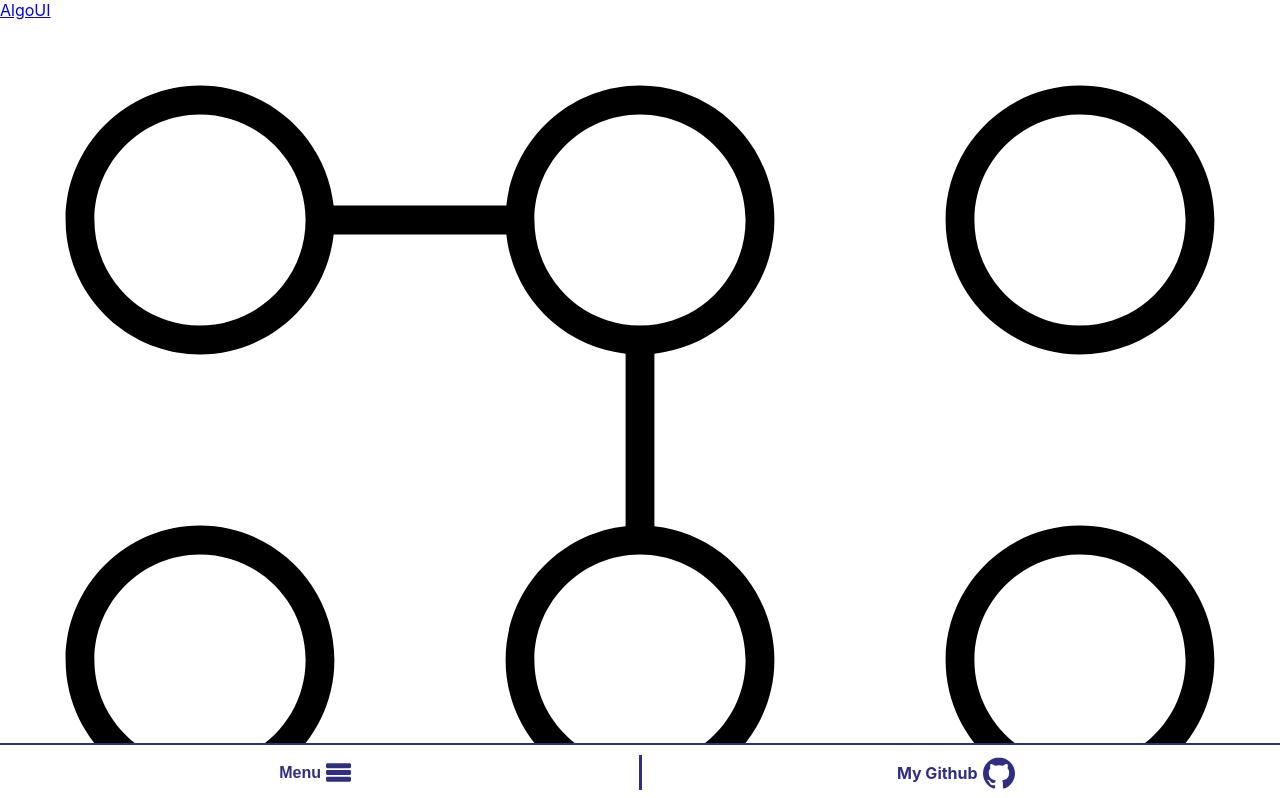
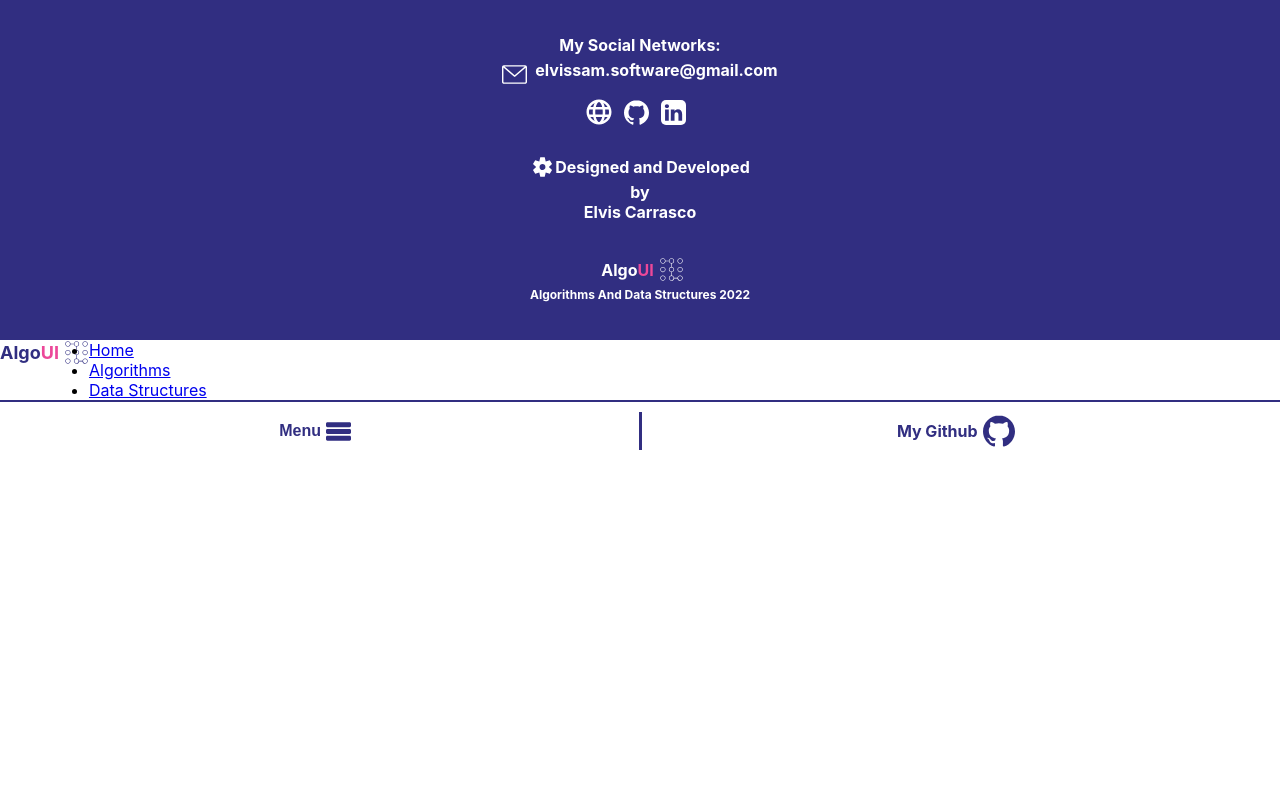
Before and after one commit to Elvissamir/Algoui, a React (Create React App) app: page /algorithms in a window 1280 px wide. Shown: the top 798 px of the page. Built offline with nearby package versions, Linux system fonts and the light colour scheme.

Commit message:
Add Logo component with css styles

```diff
--- a/src/assets/styles/components/_index.scss
+++ b/src/assets/styles/components/_index.scss
@@ -0,0 +1 @@
+@import './logo';
--- /dev/null
+++ b/src/assets/styles/components/_logo.scss
@@ -0,0 +1,25 @@
+.logo {
+    display: flex;
+    align-items: center;
+    text-decoration: none;
+
+    .text {
+        color: var(--brand-purple);
+        font-size: 18px;
+        font-weight: bolder;
+
+        .special-text {
+            color: var(--brand-pink);
+        }
+    }
+
+    .icon {
+        margin-left: 5px;
+        height: 25px;
+        width: 25px;
+
+        path {
+            fill: var(--brand-purple);
+        }
+    }
+}
--- a/src/assets/styles/layout/_index.scss
+++ b/src/assets/styles/layout/_index.scss
@@ -1,3 +1,4 @@
 
 @import './footer';
+@import './mobile-menu';
 @import './mobilebar';
--- /dev/null
+++ b/src/assets/styles/layout/_mobile-menu.scss
@@ -0,0 +1,14 @@
+.mobile-menu-container {
+    display: flex;
+    flex-direction: column;
+    justify-content: center;
+    position: fixed;
+    bottom: 0;
+    height: 100vh;
+    width: 100%;
+
+    .mobile-menu {
+        display: flex;
+        background-color: white;
+    }
+}
--- a/src/assets/styles/layout/_mobilebar.scss
+++ b/src/assets/styles/layout/_mobilebar.scss
@@ -1,10 +1,9 @@
 .mobilebar-container {
     display: flex;
-    position: fixed;
-    bottom: 0;
     background-color: var(--brand-white);
     border-top: var(--brand-purple) 2px solid;
     padding: 10px;
+    height: 60px;
     width: 100%;
 
     .mobilebar {
--- a/src/layout/Layout.tsx
+++ b/src/layout/Layout.tsx
@@ -1,14 +1,13 @@
 import AppRouter from "../components/AppRouter"
-import Mobilebar from "./Mobilebar"
 import Navbar from "./Navbar"
 import Content from "./Content"
 import Footer from "./Footer"
+import MobileMenu from "./MobileMenu"
 
 const Layout = () => {
     return (
         <div className="layout-container">
-            <Mobilebar />
-            <Navbar />
+            <MobileMenu />
             <Content>
                 <AppRouter />
             </Content>
--- a/src/layout/MobileMenu.tsx
+++ b/src/layout/MobileMenu.tsx
@@ -1,4 +1,6 @@
 import Logo from "../components/Logo"
+import NavList from "../components/NavList"
+import Mobilebar from "./Mobilebar"
 
 const MobileMenu = () => {
     return (
@@ -8,9 +10,10 @@ const MobileMenu = () => {
                     <Logo />
                 </div>
                 <div className="nav-list-container">
-
+                    <NavList />
                 </div>
             </div>
+            <Mobilebar />
         </div>
     )
 }
```
